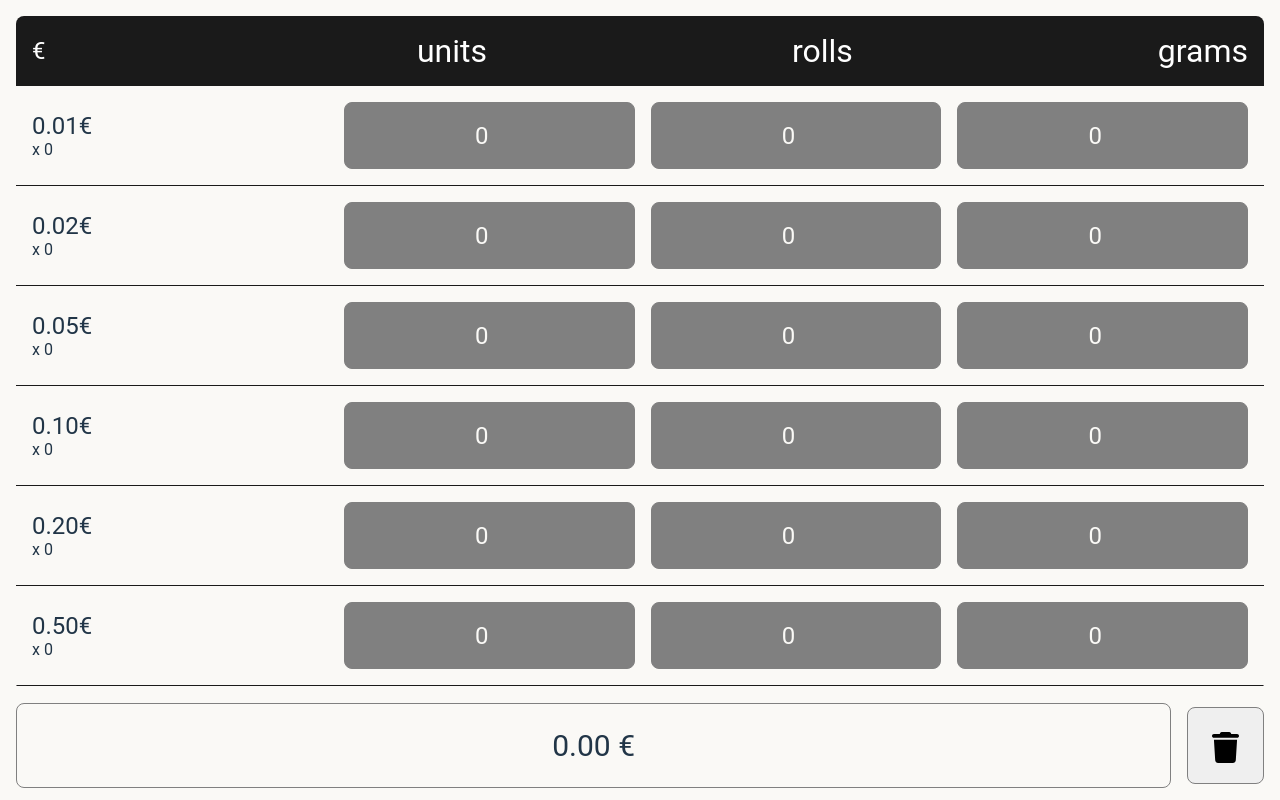
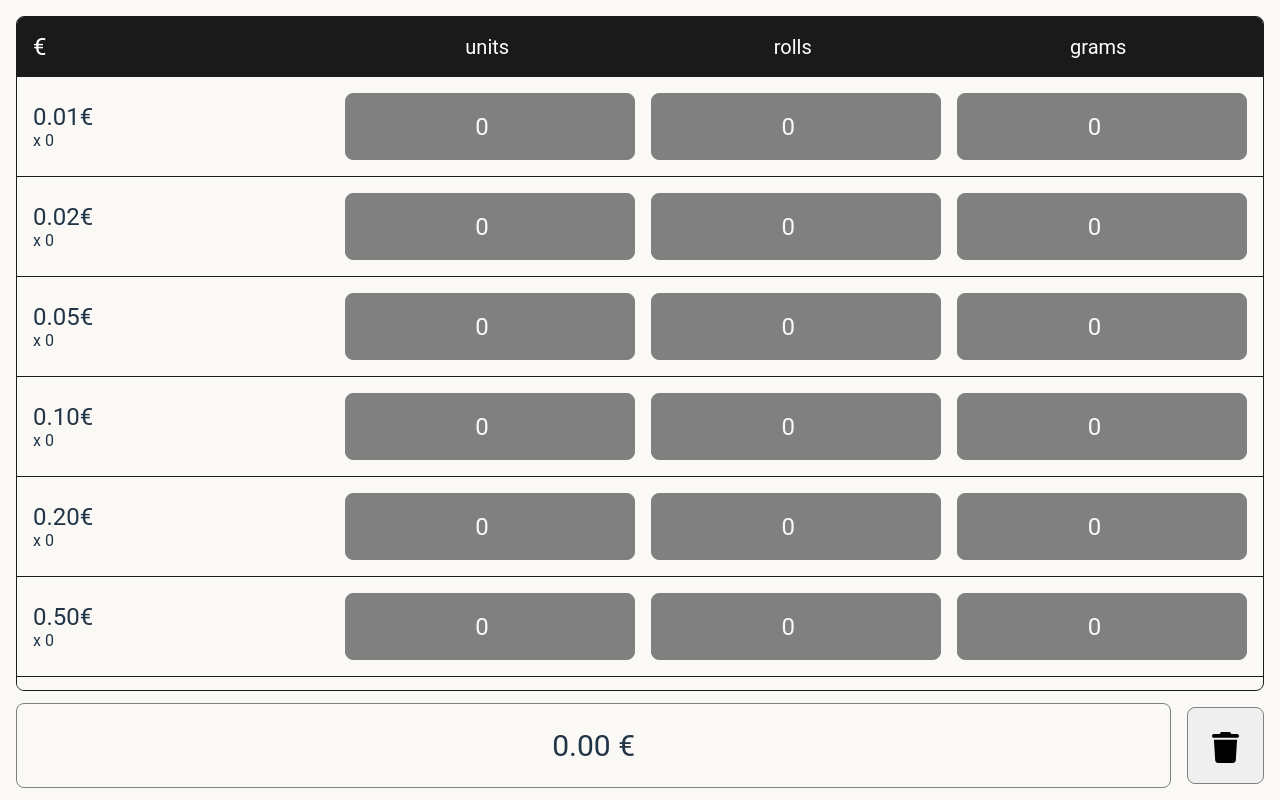
Before and after one commit to lemarJul/money-counter-app, a React (Vite) app: page / in a window 1280 px wide. Built offline with nearby package versions, Linux system fonts and the light colour scheme.

Commit message:
style: update App style

```diff
--- a/src/components/App.tsx
+++ b/src/components/App.tsx
@@ -22,8 +22,9 @@ const Form = styled.form`
   position: relative;
   height: 100%;
   width: 100%;
-  overflow: scroll;
-  border: 2px solid var(--color-dark);
+  overflow-x: hidden;
+  overflow-y: scroll;
+  border: var(--border-width) solid var(--color-black);
   border-radius: var(--border-radius);
 `;
 
@@ -34,14 +35,17 @@ const InventoryHeaders = styled.div`
   color: white;
   background-color: var(--color-black);
   display: flex;
-  flex-direction: row;
-  width: 100%;
-  height: 100px;
-  justify-content: space-between;
+  height: fit-content;
   align-items: center;
-  border-bottom: 1px solid var(--color-dark);
+
   padding: var(--spacing-m);
-  gap: var(--spacing-m);
+  gap: var(--spacing-s);
+  font-size: var(--font-size-l);
+
+  & > span {
+    flex: 1;
+    min-width: 80px;
+  }
 `;
 
 const RowLabel = styled.span`
@@ -50,26 +54,6 @@ const RowLabel = styled.span`
   text-align: left;
   font-size: var(--font-size-xl);
   min-width: 80px;
-`;
-
-const Header = styled.div`
-  z-index: 1;
-  position: sticky;
-  top: 0;
-  color: white;
-  background-color: var(--color-dark);
-  display: flex;
-  height: fit-content;
-  justify-content: space-between;
-  align-items: center;
-
-  padding: var(--spacing-m);
-  gap: var(--spacing-s);
-  font-size: var(--font-size-l);
-
-  & > span {
-    min-width: 80px;
-  }
 `;
 
 function App() {
@@ -92,7 +76,7 @@ function App() {
             inventory={inventory}
             inventoryIndex={inventoryIndex}
             setCounter={setCounter}
-                  />
+          />
         ))}
       </Form>
       <TotalDisplay total={CashFloatTotalValue} onReset={resetCashFloat} />
```
